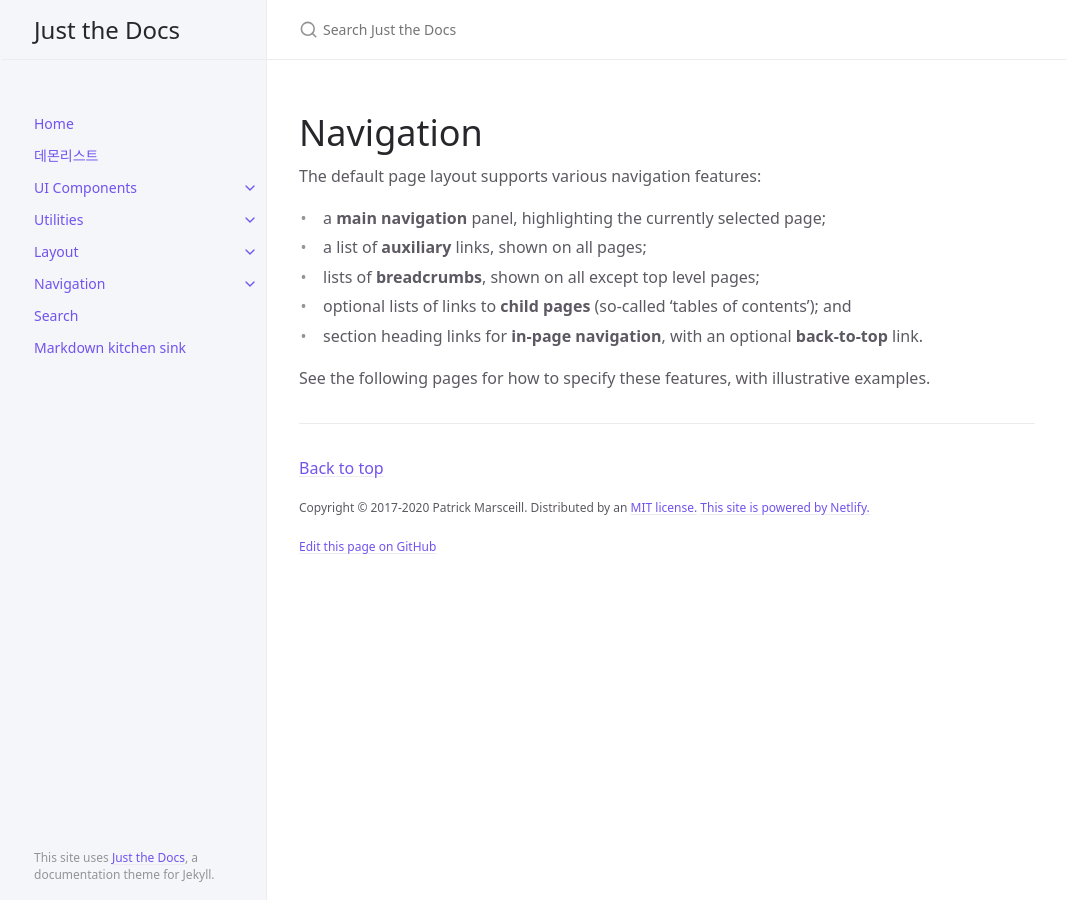
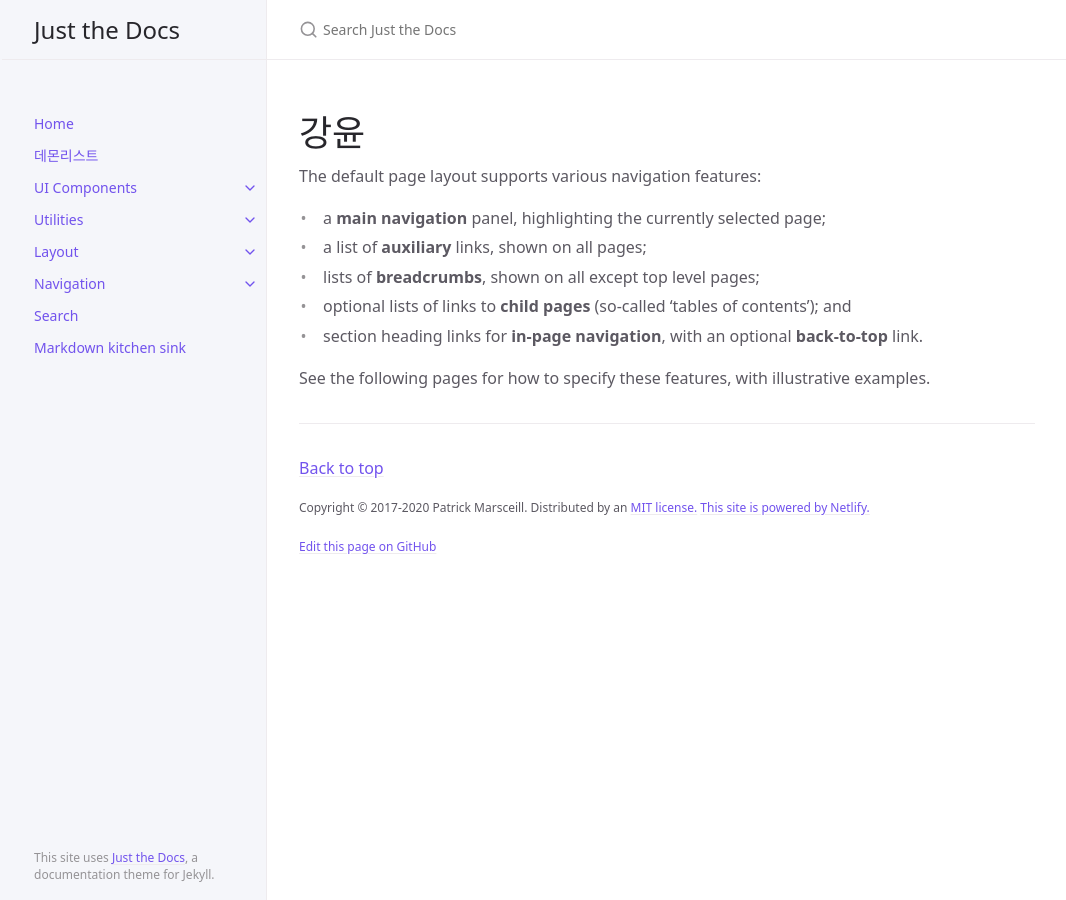
Before and after one commit to quackforumofficial/quackforumofficial.github.io, a Jekyll site: the page built from docs/demonlist/index.md, in a window 1280 px wide. Shown: the whole page, without its empty margins (105-1171 px from the left). Built offline with Jekyll 4.4.1, drawn with Linux system fonts in a browser that asks for light colours; cached includes are drawn as plain includes.

Commit message:
commited

```diff
--- a/docs/demonlist/index.md
+++ b/docs/demonlist/index.md
@@ -3,7 +3,7 @@ title: 데몬리스트
 nav_order: 2
 ---
 
-# Navigation
+# 강윤
 
 The default page layout supports various navigation features:
 
```
